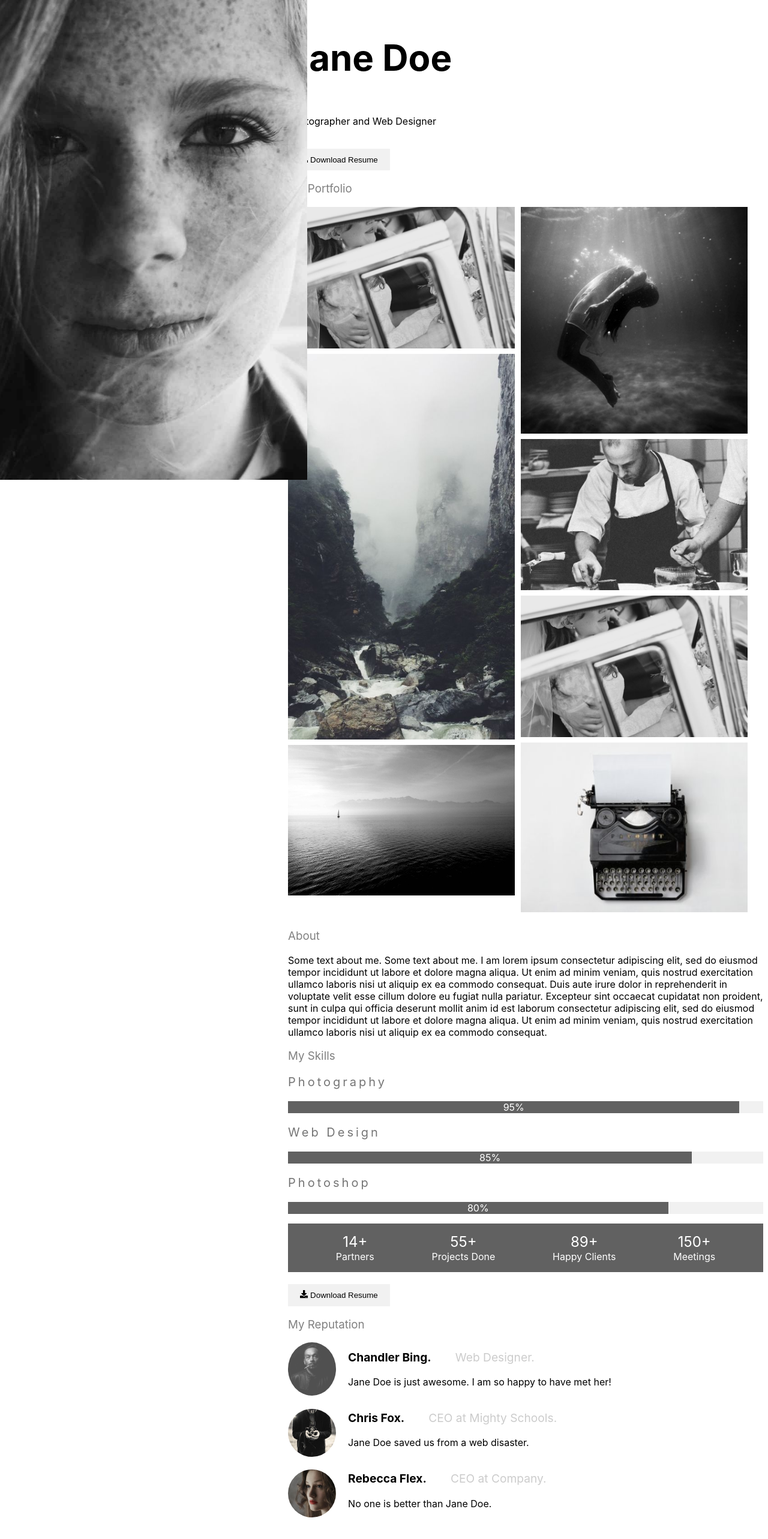
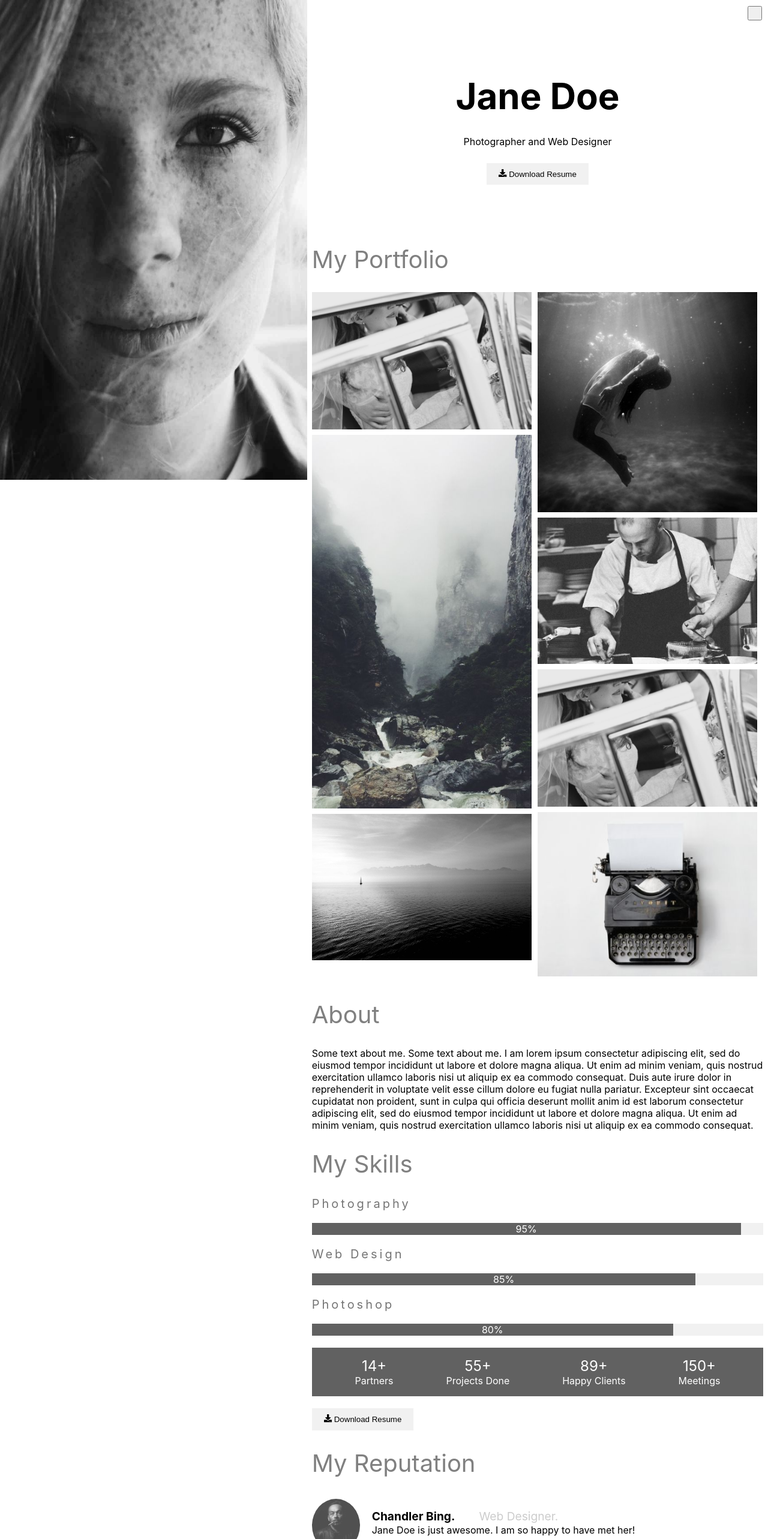
Before and after one commit to Huzmaan/Template7, a React (Create React App) app: page / in a window 1280 px wide. Shown: the top 2566 px of the page at 60% size. Built offline with nearby package versions, Linux system fonts and the light colour scheme.

Commit message:
Second Commit

```diff
--- a/src/App.css
+++ b/src/App.css
@@ -5,27 +5,25 @@
 }
 .App-css{
   float: right;
-  margin-left: 40%;
+  /* margin-left: 40%; */
+  width:60%
 }
 .profile-Img{
-  background-image: url(./Images/profile_girl.jpg);
-  background-position: center;
-  background-size: cover;
-  background-repeat: no-repeat;
+  /* background-image: url(./Images/profile_girl.jpg); */
+  /* background-position: center; */
+  /* background-size: cover; */
+  /* background-repeat: no-repeat; */
   width: 40%;
   height:100vh;
   position:fixed;
 }
-/* .Main-css{
-  margin-left: 40%;
-  width: 60%;
-  position: absolute;
-  top: 0;
-  padding: 128px 16px;
-} */
 .Main-css{
   width: 98%;
-  margin: 0 auto;
+  margin: 100px auto;
+  justify-content: center;
+    display: flex;
+    text-align: center;
+    line-height:2;
 }
 .About-css{
   width: 98%;
@@ -52,7 +50,6 @@
   margin: 0 auto;
 }
 .footer-css{
-  /* width: 98%; */
   margin: 0 auto;
 }
 
@@ -75,36 +72,26 @@
 .btnMain-css:hover{
   background-color: #ccc;
 }
-/* .portfolioHeading-css.AboutHeading-css,.ReputationHeading-css{
-  font-weight: 400;
-  color: grey;
-  margin-left: 30px;
-} */
 h3{
   font-weight: 400;
   color: grey;
+  margin:  30px 0;
+  font-size:40px
 }
 .ImgPortfolio-css{
   display: flex;
-  width: 98%;
-  /* margin: 0 auto; */
-  /* padding: 20px */
 }
 .Imagediv1-css,.Imagediv2-css{
   width:100%;
-  /* padding-left: 0; */
   padding-right: 10px
 }
 .Image-css{
   width: 100%;
-  /* margin-right: 10px; */
   margin-bottom: 5px;
 }
-/* .Main-css,.portfolio-css,.About-css,.skills-css,.Reputation-css,.price-css,.contact-css,.footer-css{
-  margin-left: 30px;
-} */
 .Skilldiv1{
   background-color: #f1f1f1;
+  margin: 20px 0;
 }
 .skills1{
   background-color: #616161;
@@ -128,6 +115,7 @@ h3{
   letter-spacing: 4px !important;
   color: #757575;
   font-size: 20px;
+  margin: 20px 0 ;
 }
 .skillAgenda-css{
   background-color: #616161;
@@ -151,7 +139,7 @@ text-align: center
 .text{
   margin-left: 100px;
       position: relative;
-      bottom: 100px;
+      bottom: 76px;
       font-weight: 700;
     color: black;
     font-size: larger
@@ -164,11 +152,14 @@ text-align: center
 .line-text{
   position: relative;
   margin-left: 100px;
-  bottom:100px;
+  bottom:75px;
 }
 .MainReputation-css{
-  margin-top:-81px;
+  margin-top:-21px;
 
+}
+.MainReputation1-css{
+  margin-top:35px;
 }
 .Main-card{
   display:flex
@@ -179,7 +170,7 @@ text-align: center
 }
 .card-css{
   border: 2px solid #ccc;
-  margin: 0 8px;
+  /* margin: 0 8px; */
   box-shadow: 0 2px 5px 0 rgb(0 0 0 / 16%), 0 2px 10px 0 rgb(0 0 0 / 12%);
 }
 .card-description{
@@ -224,12 +215,17 @@ font-size: 25px;
 .ImageMap-css{
   width: 100%;
 }
+.text-foam-css{
+  margin :revert
+}
 .Inp-css{
- padding: 10px;
+ /* padding: 10px; */
  margin-left: 5px;
-  width: 97%;
-  margin-bottom: 8px;
-  font-size: 15px;
+  width: 98%;
+  padding-top: 15px;
+  padding-bottom: 15px;
+  margin-bottom: 10px;
+  font-size: 17px;
 }
 .Submit{
   padding: 10px 20px;
@@ -243,15 +239,15 @@ font-size: 25px;
 background-color: #ccc;
 }
 .MainIcon-css{
-  color: grey;
+    color: grey;
     width: 10px;
     display: flex;
     padding-left: 38%;
-font-size: 25px;
+    font-size: 25px;
 
 }
 .icon-css:hover{
-color: #616166;
+    color: #616166;
 }
 .icon-css{
   padding-left:8px
@@ -268,8 +264,3 @@ color: #616166;
   text-align: center;
   margin-top:20px;
 }
-/* @media only screen and (min-width: 600px){
-   .portfolio-css{
-     width: 100%;
-   }
-} */
--- a/src/App.js
+++ b/src/App.js
@@ -13,7 +13,7 @@ function App() {
   return (
     <>
      <Profile/>
-    {/* <Navbar/> */}
+    <Navbar/>
     <div className="App-css">
      <Main/>
      <Portfolio/>
--- a/src/Components/Contact.js
+++ b/src/Components/Contact.js
@@ -16,7 +16,7 @@ const Contact = () => {
             <p className="ContactText-css"><i className="Icon-css"> <BsTelephoneFill/></i>Phone:+00 151515</p>
             <p className="ContactText-css"><i className="Icon-css"> <GrMail/></i>Email:mail@mail.com</p>
              <img className="ImageMap-css" src={map} alt="Map"/>
-   <p>Lets get in touch. Send me a message:</p>
+   <p className="text-foam-css">Lets get in touch. Send me a message:</p>
    <foam className="foam-css">
    <input type="text" className="Inp-css" placeholder="Name"/>
    <input type="email" className="Inp-css" placeholder="Email"/>
--- a/src/Components/Main.js
+++ b/src/Components/Main.js
@@ -3,7 +3,7 @@ import {FaDownload} from 'react-icons/fa'
 
 const Main = () => {
     return (
-        <div className="Main-css">
+        <div className="Main-css" id="Home">
             <div className="Main">
             <p className="MainHeading-css">Jane Doe</p>
             <p className="MainDescription-css">Photographer and Web Designer</p>
--- a/src/Components/Navbar.css
+++ b/src/Components/Navbar.css
@@ -1,31 +1,49 @@
-.mobile-menu-icon{
-    width: 16px;
-    height: 16px;
-    color: #000000;
-    float: right;
-    cursor: pointer;
-    background-color: #ffff
-}
-.mobile-menu-icon:hover{
-    background-color: grey;
+*{
+    margin: 0;
+    padding: 0;
 }
 .li-css{
     display: flex;
     text-decoration: none;
     color: #616161;
     width: 100%;
-    line-height:4;
-    padding-left:40%;
-  /* text-align: center; */
-  /* padding:20px; */
-  /* align-items: center; */
+    /* line-height:5; */
+    margin-top:30px;
+    font-size: 45px;
+    justify-content: center;
+    /* margin: 0;    */
+    /* align-items: center; */
+    /* padding:0px; */
+    align-items: center;
+
 }
-.Main-Navbar{
+.Nav-link{
     width: 60%;
     margin-left: 40%;
     background-color: #000000;
     height:100vh;
+    padding-top: 20px;
+    padding-bottom: 20px;
+    /* z-index: 2; */
+    list-style: none;
+
 }
 .li-css:hover{
     color:white;
 }
+.Main-Navbar{
+    display:none;
+}
+.Mobile-menu-icon{
+    cursor: pointer;
+    /* float: right; */
+    display: block;
+    padding: 10px;
+    margin: 10px;
+    list-style: none;
+    /* color: #000000; */
+    position: absolute;
+    top: 0;
+    right: 0;
+    /* background-color: #000000; */
+}
--- a/src/Components/Navbar.js
+++ b/src/Components/Navbar.js
@@ -1,20 +1,22 @@
-import {React, useEffect} from 'react'
+import {React, useState} from 'react'
 import "./Navbar.css";
-import {GiHamburgerMenu} from 'react-icons/gi'
 
 const Navbar = () => {
-    const [mobileIcon,setMobileIcon] =useEffect(false)
+    const [mobileIcon,setMobileIcon] =useState(false)
     return (
         <nav className="Navbar">
-        <div  className= "Main-Navbar">
-    <li> <a href="#" className="li-css" >Home</a></li>
-    <li><a href="#Porfolio" className="li-css">Portfolio</a></li>
+        <div  className= {mobileIcon ? "Nav-link" :"Main-Navbar"}
+        onClick={()=> setMobileIcon(false)}
+        >
+    <li> <a href="#Home" className="li-css" >Home</a></li>
+    <li><a href="#Portfolio" className="li-css">Portfolio</a></li>
     <li><a href="#About" className="li-css">About</a></li>
        <li><a href="#Contact" className="li-css">Contact</a></li>
         </div>
-        <div>
-            <a onclick={() =>setMobileIcon(!mobileIcon)} href="#"><GiHamburgerMenu/></a>
-        </div>
+        <button className="Mobile-menu-icon"
+        onClick={()=>setMobileIcon(!mobileIcon)}>
+        {mobileIcon? (<i className="fa fa-remove"></i>):(<i className="fa fa-bars"></i>)}
+        </button>
         </nav>
 
     )
--- a/src/Components/Profile.js
+++ b/src/Components/Profile.js
@@ -1,10 +1,10 @@
 import React from 'react';
-// import profile from '../Images/profile_girl.jpg';
+import profile from '../Images/profile_girl.jpg';
 
 const Profile = () => {
     return (
         <div className="profile-Img" id="#">
-            {/* <img src={profile} alt="Profile"  className="profile-Img"/> */}
+            <img src={profile} alt="Profile"  className="profile-Img"/>
         </div>
     )
 }
--- a/src/Components/Reputation.js
+++ b/src/Components/Reputation.js
@@ -6,7 +6,7 @@ const Reputation = () => {
     return (
         <div className="Reputation-css">
             <h3 className="ReputationHeading-css">My Reputation</h3>
-
+            <div className="MainReputation1-css">
             <img className="ImageReputation-css"src={Smoke}alt="Smoke"/>
             <p className="text">
             Chandler Bing.
@@ -17,7 +17,7 @@ const Reputation = () => {
             <p className="line-text">
             Jane Doe is just awesome. I am so happy to have met her!
             </p>
-
+            </div>
             <div className="MainReputation-css">
             <img className="ImageReputation-css"src={bandmember} alt="bandmember" />
             <p className="text">
```
